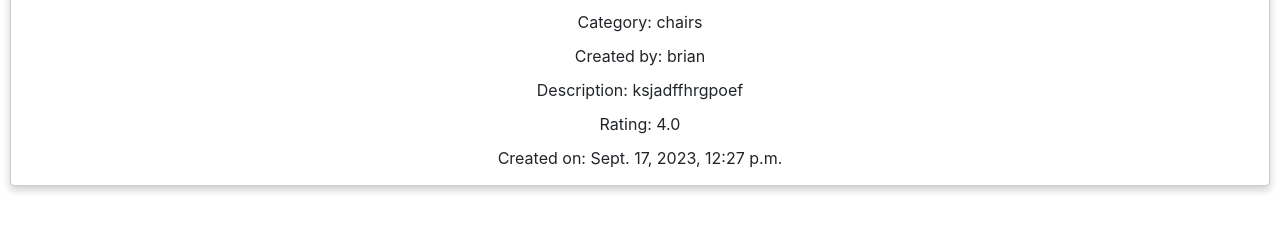
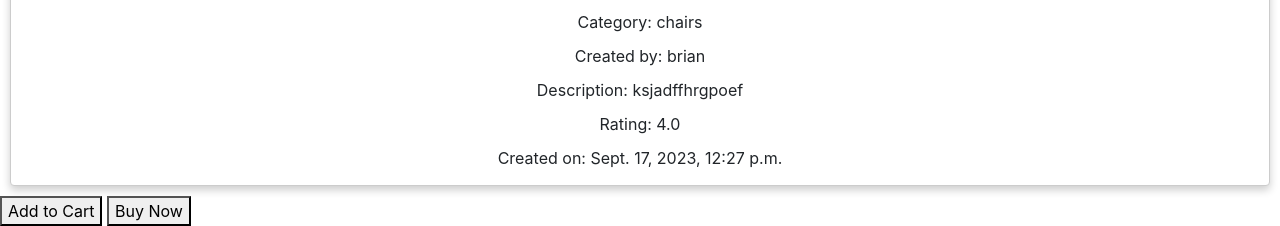
Before and after one commit to rohith22e5/materialsfound, a Django app: page /furniture/4 in a window 1280 px wide. Shown: the part 964-1190 px from the top of the page. Before the commit the page ends 1157 px from the top, so only its background shows below. Run offline with Django 4.2, Linux system fonts and the light colour scheme; a user stored in the database is signed in; data comes from the database, SQL or seed files in the repository; both versions use the stored data as it was after the commit; some libraries are stand-ins or nearby versions.

Commit message:
addto cart feature incomplete

```diff
--- /dev/null
+++ b/allfurnitures/static/allfurnitures/furniture.js
@@ -0,0 +1,45 @@
+document.addEventListener('DOMContentLoaded', function() {
+    console.log('furniture.js loaded');
+    const element=document.getElementById('cart_button');
+    element.onclick=function(){
+        console.log('cart button clicked');
+        fetch('/Cart', {
+            method: 'POST',
+            headers: {
+                "Content-Type": "application/json",
+                "X-CSRFToken": getCookie("csrftoken")
+            },
+            body: JSON.stringify({
+                id: element.dataset.id,
+                quantity: 1
+            })
+        }).then(response => response.json()).then(result => {
+            console.log(result);
+            if (result.message === 'Added to cart') {
+                element.innerHTML='Remove from cart';
+            } else {
+                element.innerHTML='Add to cart';
+            }
+        }).catch(error => {
+            console.log('Error:', error);
+        });
+    }
+});
+
+
+// Get the CSRF token from the cookie
+function getCookie(name) {
+    var cookieValue = null;
+    if (document.cookie && document.cookie !== '') {
+        var cookies = document.cookie.split(';');
+        for (var i = 0; i < cookies.length; i++) {
+            var cookie = cookies[i].trim();
+            // Search for the CSRF cookie name
+            if (cookie.substring(0, name.length + 1) === (name + '=')) {
+                cookieValue = decodeURIComponent(cookie.substring(name.length + 1));
+                break;
+            }
+        }
+    }
+    return cookieValue;
+}
--- a/allfurnitures/templates/allfurnitures/furniture.html
+++ b/allfurnitures/templates/allfurnitures/furniture.html
@@ -13,8 +13,14 @@
         <p>Rating: {{ furniture.rating }}</p>
         <p>Created on: {{ furniture.date }}</p>
     </div>
+    <div id="options">
+        {% csrf_token %}
+        <button id="cart_button"  data-id="{{ furniture.id }} ">Add to Cart</button>
+        <button id="buy_button"  data-id="{{ furniture.id }}">Buy Now</button>
+    </div>
 {% endblock %}
 
 {% block script %}
 <link href="{% static 'allfurnitures/furniture.css' %}" rel="stylesheet" >
+<script src="{% static 'allfurnitures/furniture.js' %}"></script>
 {% endblock %}
--- a/allfurnitures/views.py
+++ b/allfurnitures/views.py
@@ -5,7 +5,7 @@ from django.shortcuts import render
 from django.urls import reverse
 import json
 from django.views.decorators.csrf import csrf_exempt
-from .models import User, Furniture
+from .models import User, Furniture, Cart
 from django.contrib.auth.decorators import login_required
 from django.core.paginator import Paginator
 from django.core import serializers
@@ -108,6 +108,14 @@ def cart(request):
             "carts": request.user.carts.all(),
             "bill": bill
         })
+    elif request.method=="POST":
+        data = json.loads(request.body)
+        furniture_id = data.get("id")
+        quantity = data.get("quantity")
+        furniture = Furniture.objects.get(id=furniture_id)
+        cart = Cart(user=request.user, furniture=furniture, quantity=quantity)
+        cart.save()
+        return JsonResponse({"message":"Added to cart"},status=201)
 
 @login_required
 def account(request):
```
Also changed, not shown: db.sqlite3.
